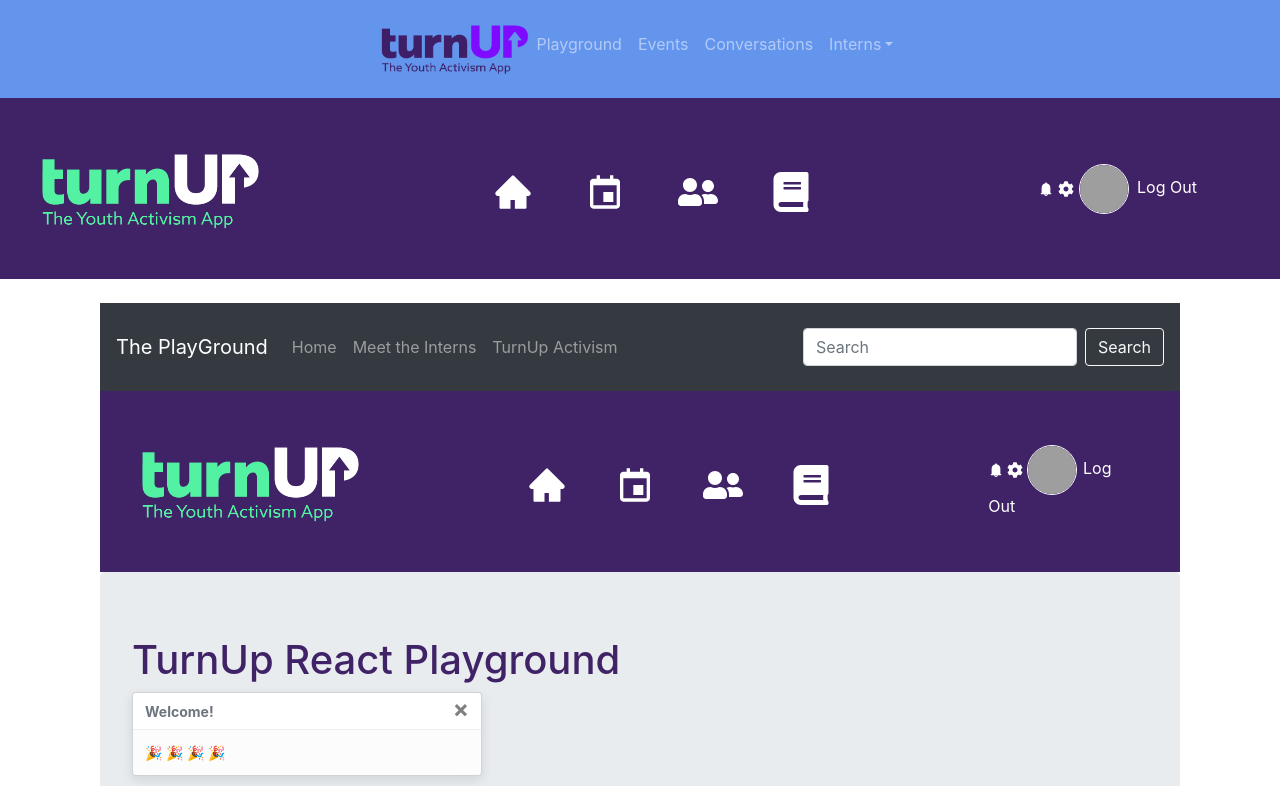
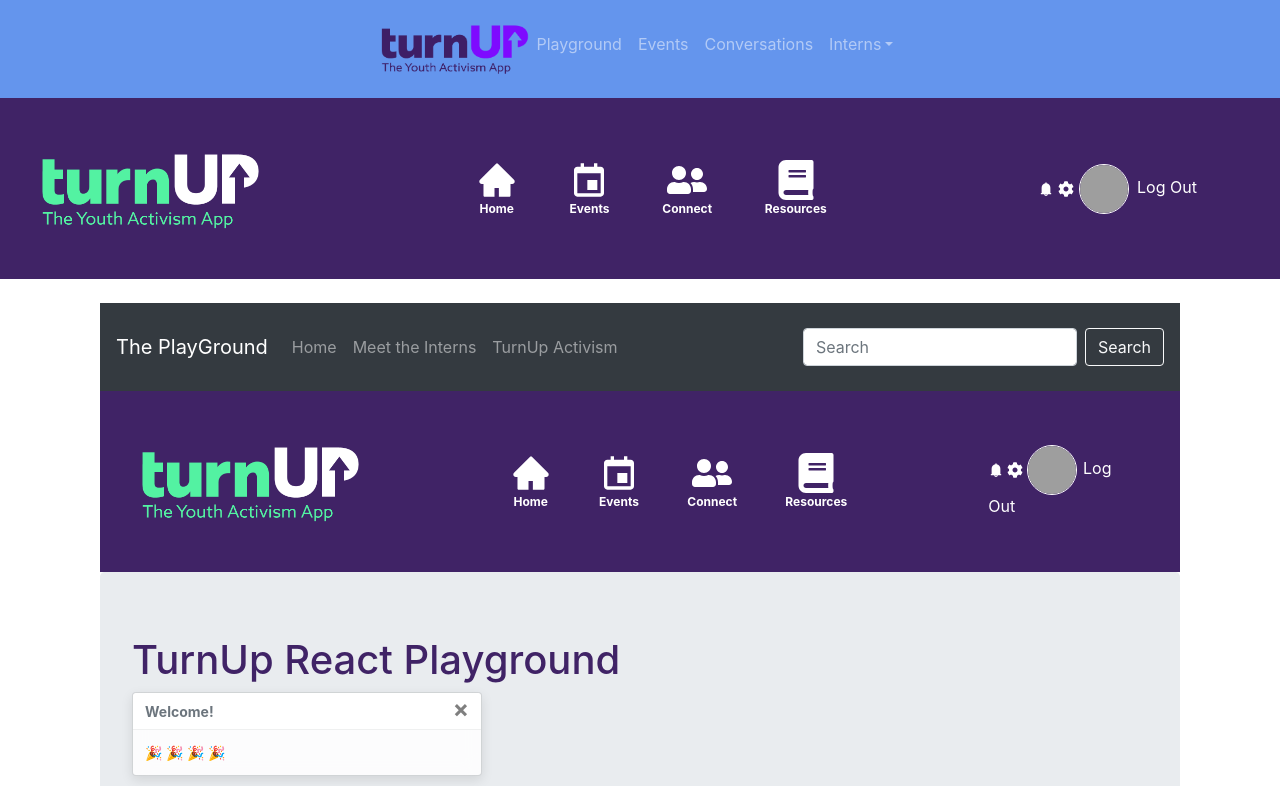
Before and after one commit to tmalik8/ReactPlayground, a React (Create React App) app: page / in a window 1280 px wide. Shown: the top 786 px of the page. Built offline with nearby package versions, Linux system fonts and the light colour scheme; grey boxes are pictures that could not be loaded.

Commit message:
Navbar updates
Adding title to main links

```diff
--- a/src/components/NavBarComponent.js
+++ b/src/components/NavBarComponent.js
@@ -18,12 +18,12 @@
             <Navbar.Brand href="#home"><Image className="logo" alt="TurnUp Activism" src={logo}/></Navbar.Brand>
             <Navbar.Toggle aria-controls="responsive-navbar-nav" />
             <Navbar.Collapse id="responsive-navbar-nav">
-            <Form className="main-nav col-lg-9 col-sm-7 justify-content-center" inline>
+            <Form className="main-nav col-lg-9 col-sm-8 justify-content-center" inline>
 
-                    <Nav.Link href="#home"><AiFillHome /></Nav.Link>
-                    <Nav.Link href="#events"><BiCalendarEvent /></Nav.Link>
-                    <Nav.Link href="#friends"><FaUserFriends /></Nav.Link>
-                    <Nav.Link href="#resources"><FaBook /></Nav.Link>
+                    <Nav.Link href="#home"><AiFillHome /><span>Home</span></Nav.Link>
+                    <Nav.Link href="#events"><BiCalendarEvent /><span>Events</span></Nav.Link>
+                    <Nav.Link href="#friends"><FaUserFriends /><span>Connect</span></Nav.Link>
+                    <Nav.Link href="#resources"><FaBook /><span>Resources</span></Nav.Link>
 
                 </Form>
                 {/* <Nav className="justify-content-center mr-auto">
--- a/src/styles/NavBarComponent.css
+++ b/src/styles/NavBarComponent.css
@@ -1,15 +1,25 @@
-.main-nav a
+
+.main-nav span {
+    font-size:12px;
+    display:inherit;
+    font-weight: bold;
+}
+
+.main-nav svg
 {
     font-size:40px;
 }
 
 @media (max-width: 576px)
 {
-    .main-nav a
+    .main-nav svg
     {
         font-size:20px;
     }
 }
+
+
+
 .main-nav *, .side-nav *
 {
     color:white;
@@ -28,6 +38,10 @@
     background: #402366 0% 0% no-repeat padding-box;
 }
 
+.main-nav a  {
+    text-align: center;
+}
+
 .main-nav {
     display:inline-flex;
 }
```
